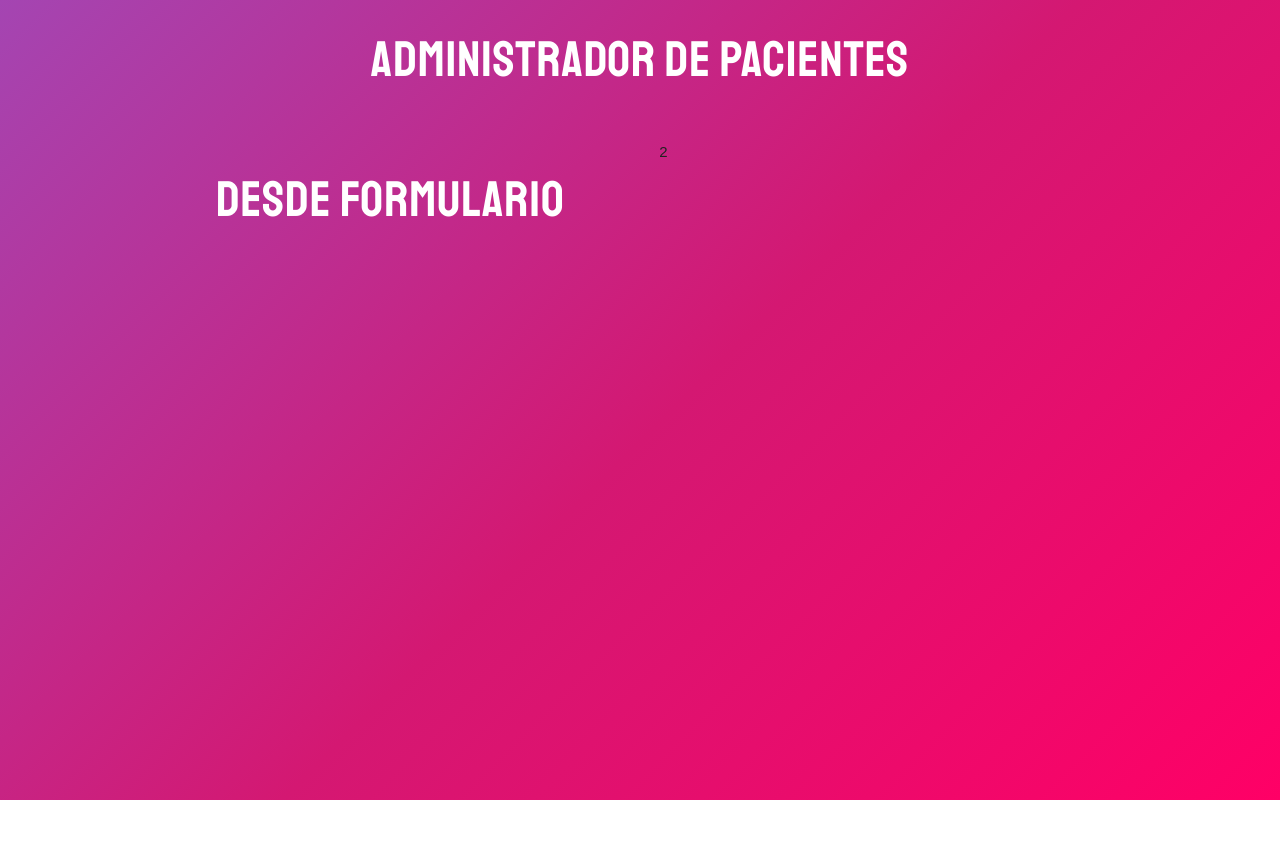
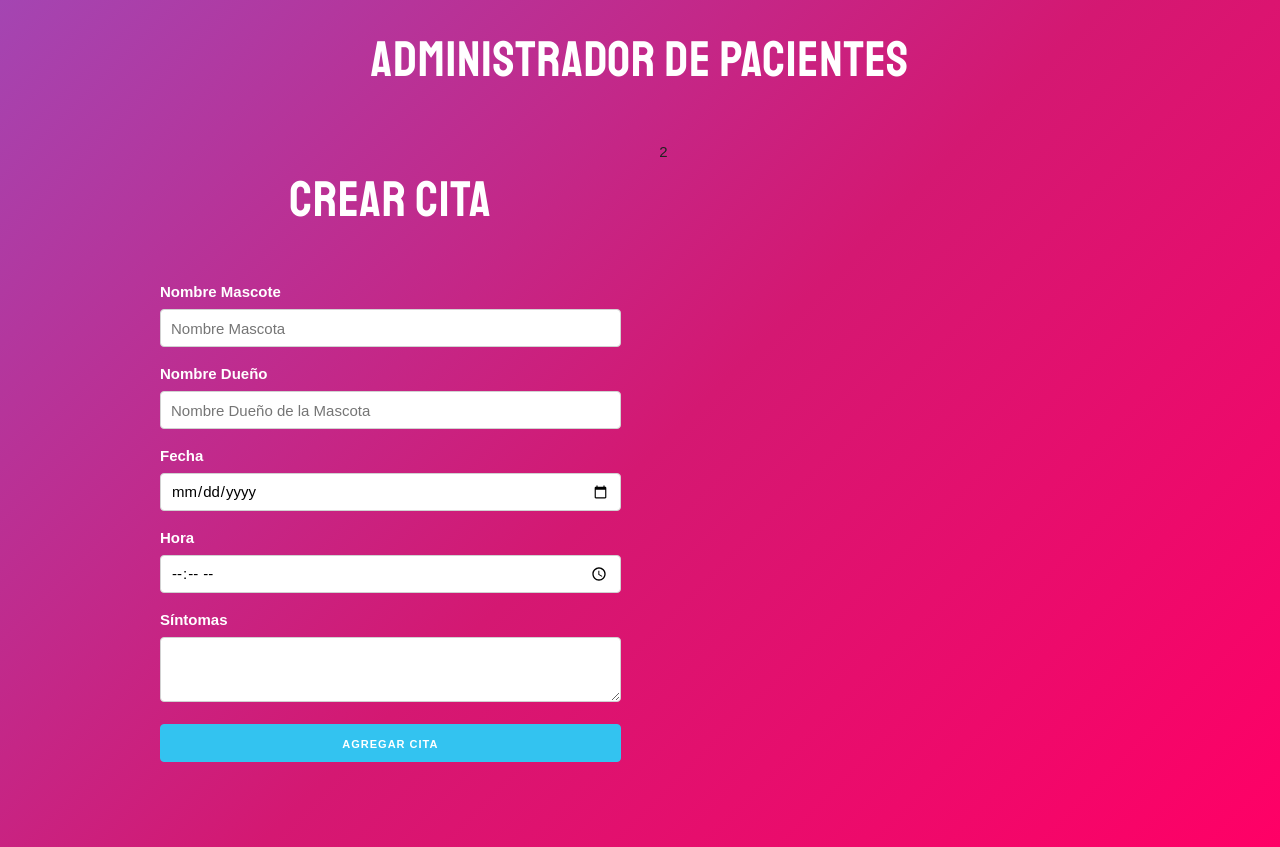
Before and after one commit to micspinis/Organizador-Citas-Veterinaria, a React (Create React App) app: page / in a window 1280 px wide. Before the commit the page ends 800 px from the top, so only its background shows below. Built offline with nearby package versions, Linux system fonts and the light colour scheme.

Commit message:
Agregando campos del formulario

```diff
--- a/src/App.js
+++ b/src/App.js
@@ -4,7 +4,7 @@
 
 function App() {
   return (
-    <fragment>
+    <Fragment>
       {/* Estaremos utilizando skeleton */}
       <h1>Administrador de pacientes</h1>
       <div className="container">
@@ -17,7 +17,7 @@
           </div>
         </div>
       </div>
-    </fragment>
+    </Fragment>
   );
 }
 
--- a/src/components/Formulario.js
+++ b/src/components/Formulario.js
@@ -1,8 +1,53 @@
-import React from 'react';
+import React, {Fragment} from 'react';
 
 const Formulario = () => {
     return (
-        <h1>Desde Formulario</h1>
+        <Fragment>
+            <h1>Crear Cita</h1>
+            <form>
+                <label>Nombre Mascote</label>
+                <input
+                    type="text"
+                    name="mascota"
+                    // Skeleton
+                    className="u-full-width"
+                    placeholder="Nombre Mascota"
+
+                />
+                <label>Nombre Dueño</label>
+                <input
+                    type="text"
+                    name="propietario"
+                    // Skeleton
+                    className="u-full-width"
+                    placeholder="Nombre Dueño de la Mascota"
+
+                />
+                <label>Fecha</label>
+                <input
+                    type="date"
+                    name="fecha"
+                    // Skeleton
+                    className="u-full-width"
+                />
+                <label>Hora</label>
+                <input
+                    type="time"
+                    name="hora"
+                    // Skeleton
+                    className="u-full-width"
+                />
+                <label>Síntomas</label>
+                <textarea
+                    className="u-full-width"
+                    name="sintomas"
+                ></textarea>
+                <button
+                    type="submit"
+                    className="u-full-width button-primary"
+                >Agregar cita</button>
+            </form>
+        </Fragment>
      );
 }
 
```
